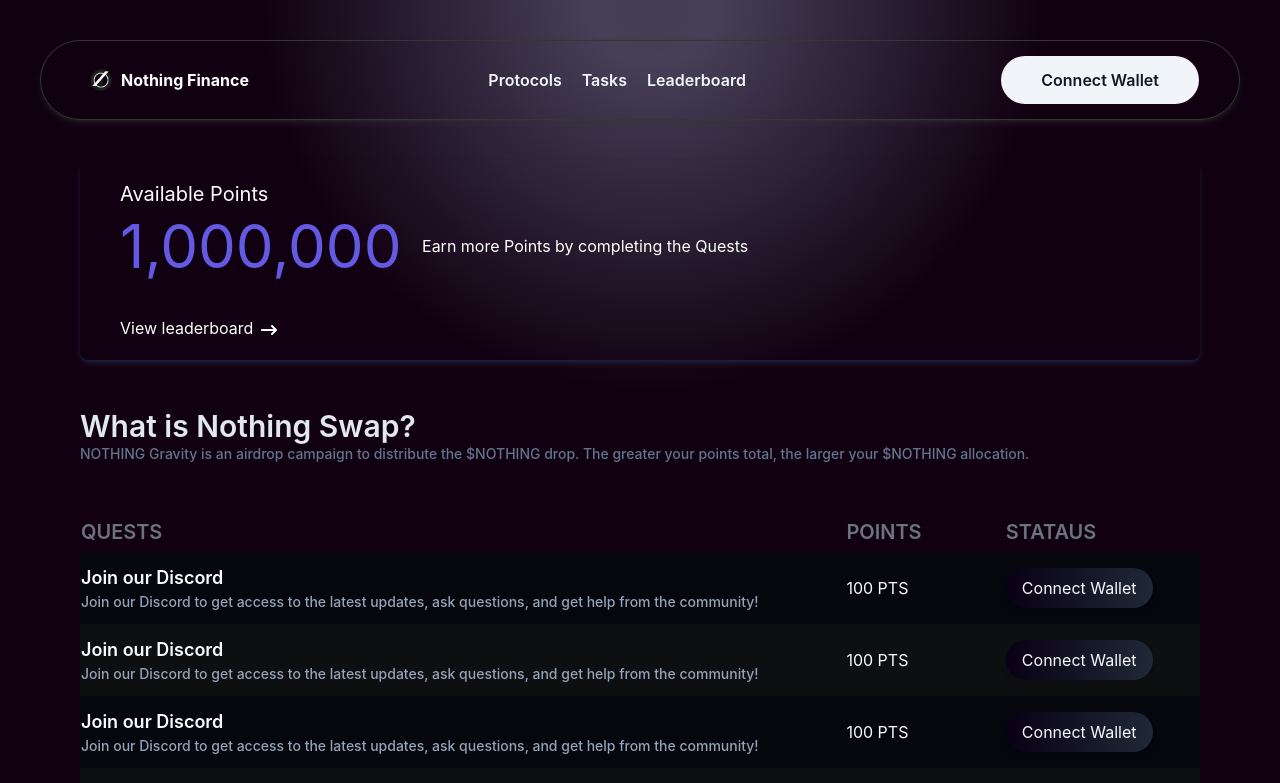
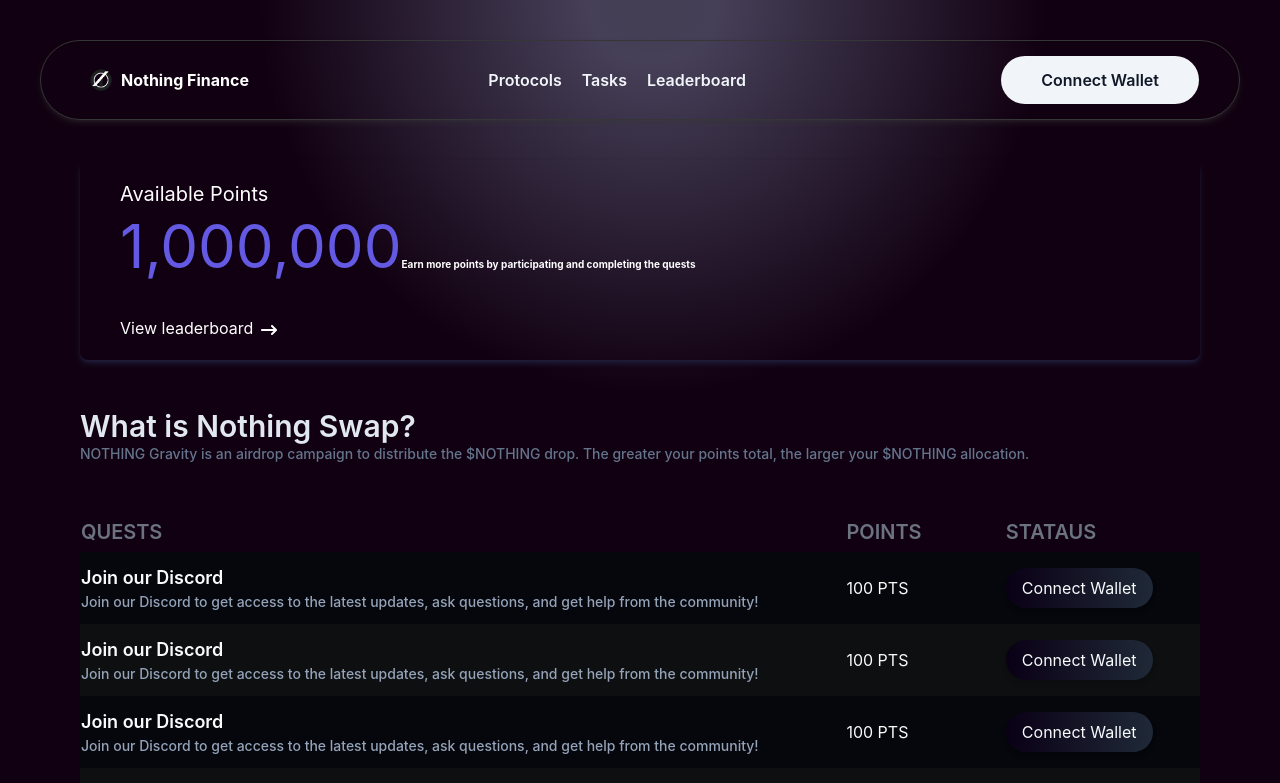
Before and after one commit to thesimonsnape/nothingfinance, a React (Create React App) app: page /project/1 in a window 1280 px wide. Shown: the top 783 px of the page. Built offline with nearby package versions, Linux system fonts and the light colour scheme.

Commit message:
feat: minor fixes

```diff
--- a/src/pages/ProjectPage.jsx
+++ b/src/pages/ProjectPage.jsx
@@ -16,7 +16,7 @@ const ProjectsPage = () => {
         <div className='flex flex-col gap-2 w-full text-white px-4 md:px-10 py-5 items-start justify-center rounded-lg shadow-[#211f3e] shadow-md'>
             <h2 className='text-xl'>Available Points</h2>
             <div className='flex items-center w-full gap-2'>
-            <span className='text-6xl text-[#6459e3]'>{row.totalPoints}</span>&nbsp;<span className='text-base'>Earn more Points by completing the Quests</span>
+             <span className='text-6xl text-[#6459e3]'>{row.totalPoints}<b className='text-[10px] text-[white]'>Earn more points by participating and completing the quests</b></span>
             </div>
             <br />
             <Link to='/projects' className='link-styles flex gap-2 items-center cursor-pointer'>
```
